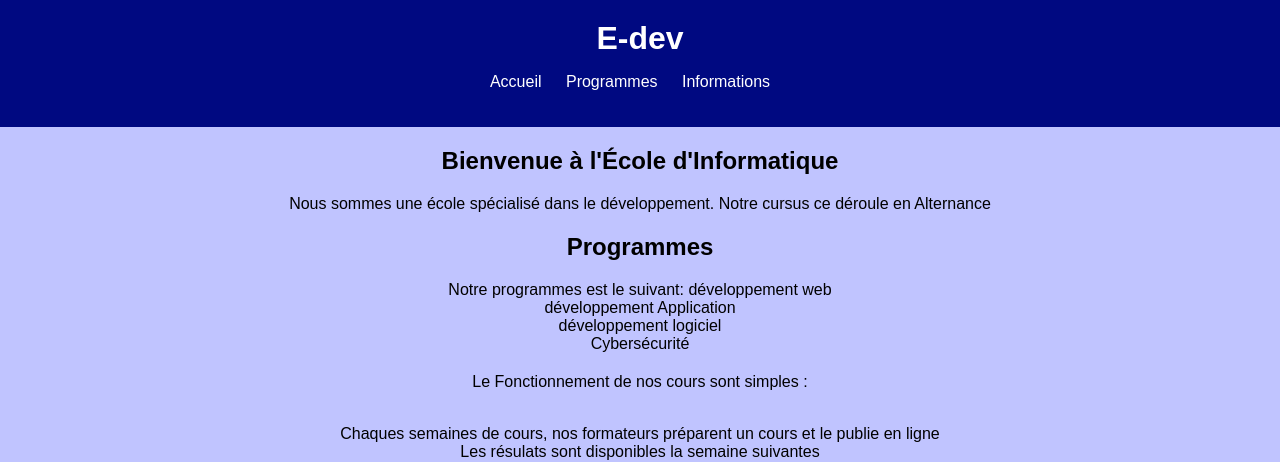
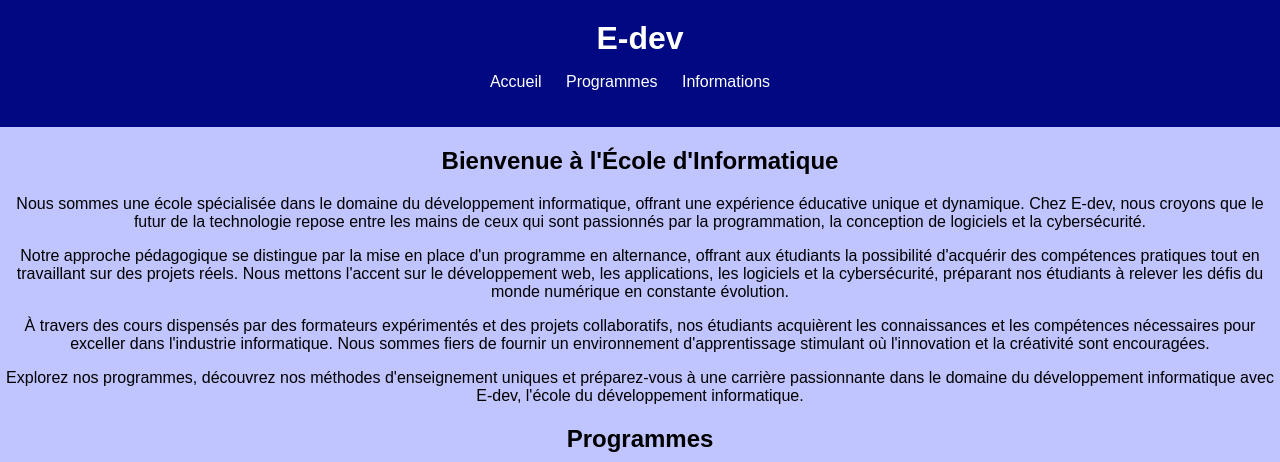
Before and after one commit to Medve-d/SEO-14-02, a plain HTML site: page index.html in a window 1280 px wide. Shown: the top 462 px of the page. Drawn offline with Linux system fonts and the light colour scheme.

Commit message:
add text

```diff
--- a/index.html
+++ b/index.html
@@ -7,6 +7,10 @@
     <meta name="viewport" content="width=device-width, initial-scale=1.0">
     <meta name="keywords" content="école, alternance, lyon, formation, développement, dévoloppeur, ">
     <meta name="description" content="L'école de développement de demain, pour tout les étudiants motivé">
+    <meta property="og:title" content="E-dev, l'école du développement Informatique">
+    <meta property="og:description" content="L'école de développement de demain, pour tous les étudiants motivés">
+    <meta property="og:image" content="lien_de_votre_image.jpg">
+    <meta property="og:url" content="https://medve-d.github.io/SEO-14-02/">
     <link rel="canonical" href="https://medve-d.github.io/ecole-developpement-informatique-lyon/" />
     <title>E-dev, l'école du développement Informatique</title>
     <link rel="stylesheet" href="style.css">
@@ -26,8 +30,15 @@
     <main>
         <section id="accueil" class="accueil">
             <h2>Bienvenue à l'École d'Informatique</h2>
-            <p>Nous sommes une école spécialisé dans le développement. Notre cursus ce déroule en Alternance</p>
+            <p>Nous sommes une école spécialisée dans le domaine du développement informatique, offrant une expérience éducative unique et dynamique. Chez E-dev, nous croyons que le futur de la technologie repose entre les mains de ceux qui sont passionnés par la programmation, la conception de logiciels et la cybersécurité.</p>
+
+            <p>Notre approche pédagogique se distingue par la mise en place d'un programme en alternance, offrant aux étudiants la possibilité d'acquérir des compétences pratiques tout en travaillant sur des projets réels. Nous mettons l'accent sur le développement web, les applications, les logiciels et la cybersécurité, préparant nos étudiants à relever les défis du monde numérique en constante évolution.</p>
+
+            <p>À travers des cours dispensés par des formateurs expérimentés et des projets collaboratifs, nos étudiants acquièrent les connaissances et les compétences nécessaires pour exceller dans l'industrie informatique. Nous sommes fiers de fournir un environnement d'apprentissage stimulant où l'innovation et la créativité sont encouragées.</p>
+
+            <p>Explorez nos programmes, découvrez nos méthodes d'enseignement uniques et préparez-vous à une carrière passionnante dans le domaine du développement informatique avec E-dev, l'école du développement informatique.</p>
         </section>
+
 
         <section id="programmes" class="programmes">
             <h2>Programmes</h2>
```
